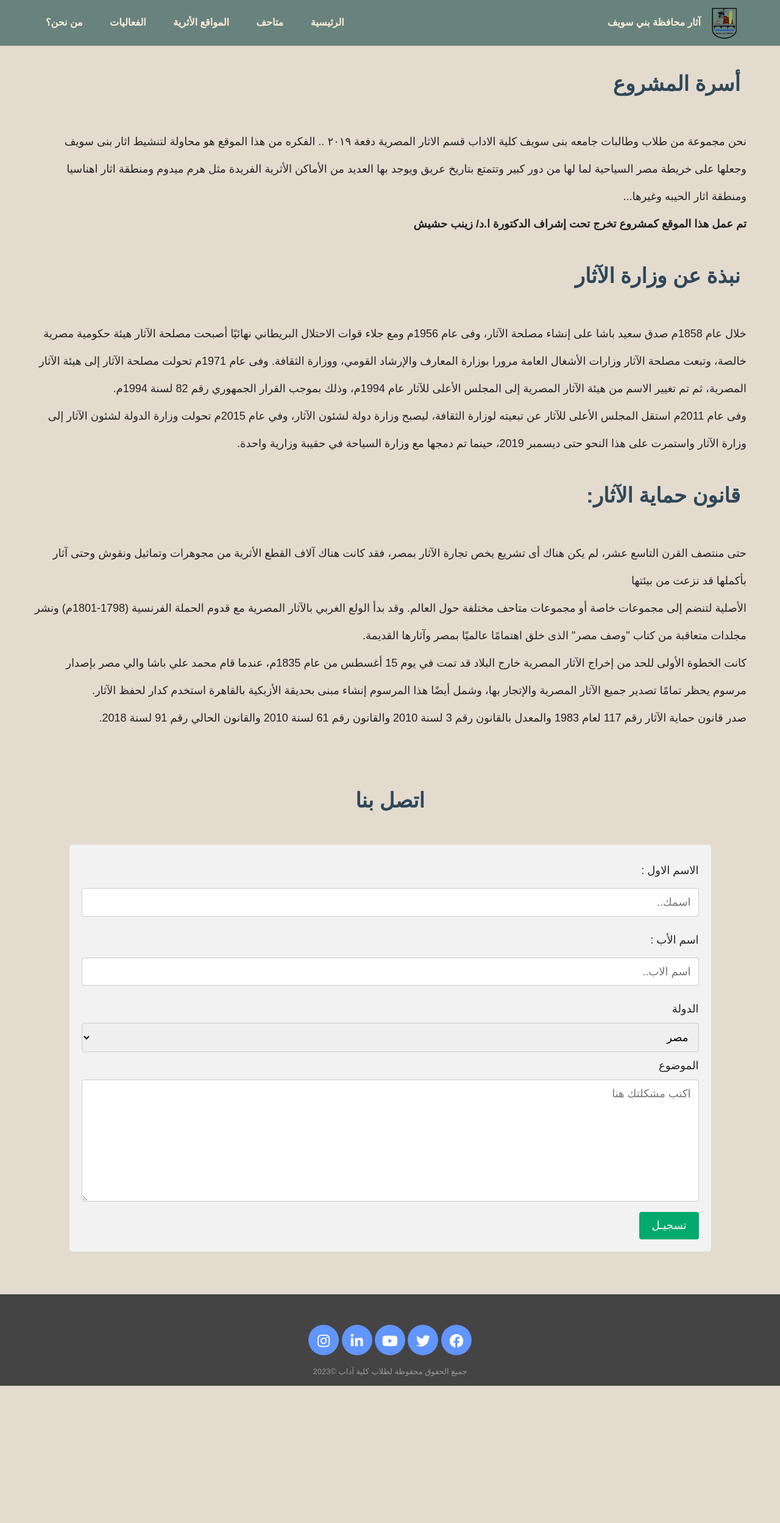
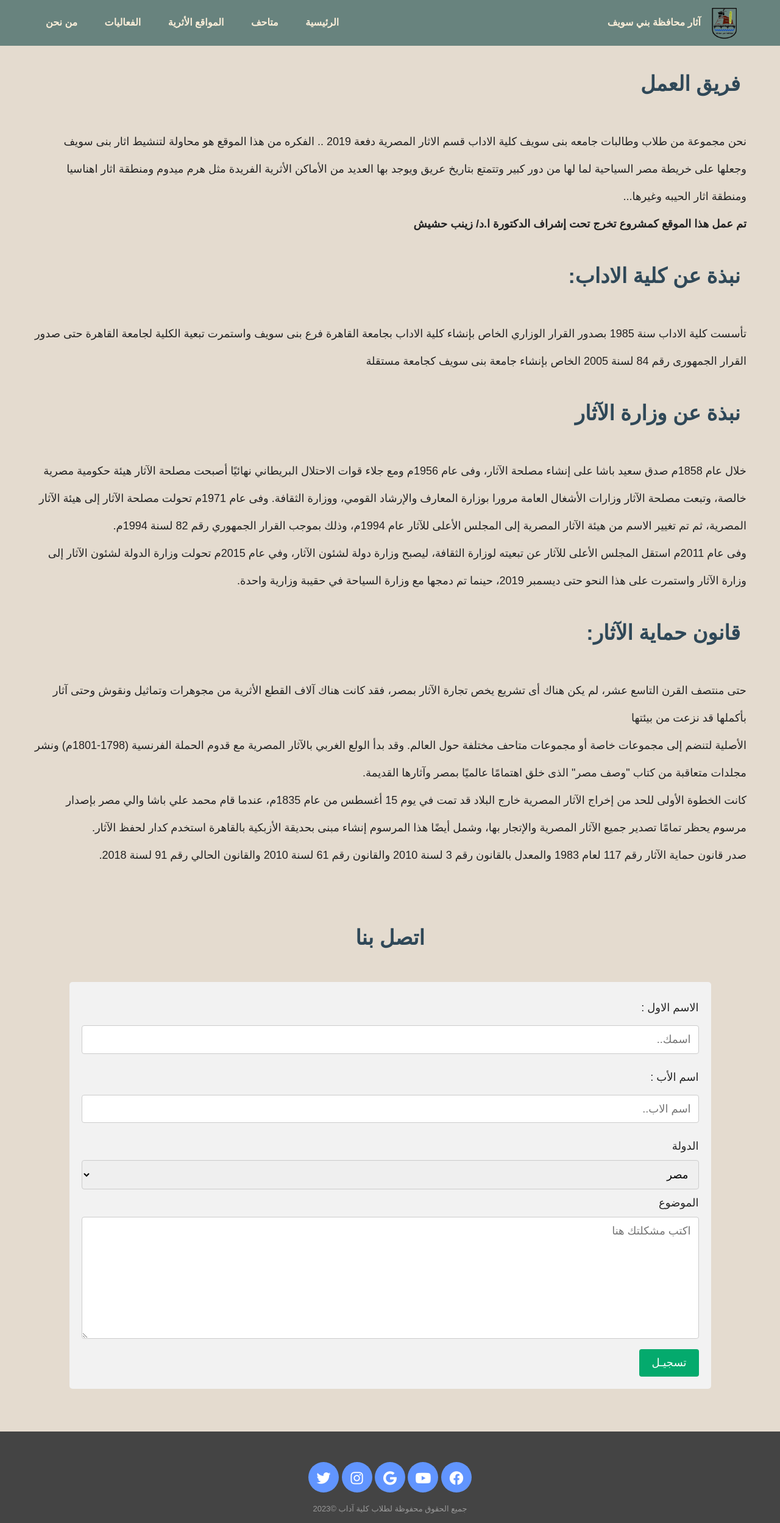
Before and after one commit to abdoBadawy74/beni-seuf-remians, a plain HTML site: page about.html in a window 1280 px wide. Shown: the whole page at 61% size. Before the commit the page ends 2272 px from the top, so only its background shows below. Drawn offline with Linux system fonts and the light colour scheme; files that its build step writes are made by us from their sources.

Commit message:
last update

```diff
--- a/about.html
+++ b/about.html
@@ -31,7 +31,7 @@
                             <li><a class="header-link" href="museum.html">متاحف</a></li>
                             <li><a class="header-link" href="locations.html">المواقع الأثرية</a></li>
                             <li><a class="header-link" href="news.html">الفعاليات</a></li>
-                            <li><a class="header-link" href="about.html">من نحن؟</a></li>
+                            <li><a class="header-link" href="about.html">من نحن</a></li>
                         </ul>
                         <button class="toggle-menu">
                             <span></span>
@@ -46,12 +46,16 @@
         <div class="about">
             <div class="container">
                 <div class="about-content">
-                    <h2>أسرة المشروع</h2>
+                    <h2>فريق العمل</h2>
                     <span>
-                        نحن مجموعة من طلاب وطالبات جامعه بنى سويف كلية الاداب قسم الاثار المصرية دفعة ٢٠١٩ .. الفكره من هذا الموقع هو محاولة لتنشيط اثار بنى سويف وجعلها على خريطة مصر السياحية لما لها من دور كبير وتتمتع بتاريخ عريق ويوجد بها العديد من الأماكن الأثرية الفريدة مثل هرم ميدوم ومنطقة اثار اهناسيا ومنطقة اثار الحيبه وغيرها...
+                        نحن مجموعة من طلاب وطالبات جامعه بنى سويف كلية الاداب قسم الاثار المصرية دفعة 2019 .. الفكره من هذا الموقع هو محاولة لتنشيط اثار بنى سويف وجعلها على خريطة مصر السياحية لما لها من دور كبير وتتمتع بتاريخ عريق ويوجد بها العديد من الأماكن الأثرية الفريدة مثل هرم ميدوم ومنطقة اثار اهناسيا ومنطقة اثار الحيبه وغيرها...
 
                     <br>
                     <strong> تم عمل هذا الموقع كمشروع تخرج تحت إشراف الدكتورة ا.د/ زينب حشيش</strong>
+                    </span>
+                    <h2>نبذة عن كلية الاداب:</h2>
+                    <span>
+                        تأسست كلية الاداب سنة 1985 بصدور القرار الوزاري الخاص بإنشاء كلية الاداب بجامعة القاهرة فرع بنى سويف واستمرت تبعية الكلية لجامعة القاهرة حتى صدور القرار الجمهورى رقم 84 لسنة 2005 الخاص بإنشاء جامعة بنى سويف كجامعة مستقلة
                     </span>
                     <h2>نبذة عن وزارة الآثار</h2>
                     <span>خلال عام 1858م صدق سعيد باشا على إنشاء مصلحة الآثار، وفى عام 1956م ومع جلاء قوات الاحتلال البريطاني نهائيًا أصبحت مصلحة الآثار هيئة حكومية مصرية خالصة، وتبعت مصلحة الآثار وزارات الأشغال العامة مرورا بوزارة المعارف والإرشاد القومي، ووزارة الثقافة. وفى عام 1971م تحولت مصلحة الآثار إلى هيئة الآثار المصرية، ثم تم تغيير الاسم من هيئة الآثار المصرية إلى المجلس الأعلى للآثار عام 1994م، وذلك بموجب القرار الجمهوري رقم 82 لسنة 1994م.
@@ -105,11 +109,11 @@
                     <div class="footer-content">
                         <div class="footer-links">
                             <ul class="footer-list">
-                                <li><a href="#" target="_blank"><i class="fab fa-facebook"></i></a></li>
+                                <li><a href="https://www.facebook.com/BSUUniv?mibextid=ZbWKwL" target="_blank"><i class="fab fa-facebook"></i></a></li>
+                                <li><a href="https://www.youtube.com/channel/UCEmwW2fgdlPqQeRg2qqwS_Q" target="_blank"><i class="fab fa-youtube"></i></a></li>
+                                <li><a href="https://www.arts.bsu.edu.eg/index.aspx" target="_blank"><i class="fa-brands fa-google"></i></i></a></li>
+                                <li><a href="#" target="_blank"><i class="fab fa-instagram"></i></a></li>
                                 <li><a href="#" target="_blank"><i class="fab fa-twitter"></i></a></li>
-                                <li><a href="#" target="_blank"><i class="fab fa-youtube"></i></a></li>
-                                <li><a href="#" target="_blank"><i class="fab fa-linkedin-in"></i></a></li>
-                                <li><a href="#" target="_blank"><i class="fab fa-instagram"></i></a></li>
                                 <!-- <li><a href="#" target="_blank"><i class="fab fa-google-plus-g"></i></a></li> -->
                             </ul>
                             <p class="copy-rights">جميع الحقوق محفوظة لطلاب كلية آداب &copy;2023</p>
```
Also changed, not shown: index.html (+2 -1 lines), location1.html (+2 -1 lines), location2.html (+2 -1 lines), location3.html (+2 -1 lines), location4.html (+2 -1 lines), location5.html (+2 -1 lines), location6.html (+2 -1 lines), locations.html (+2 -1 lines), museum.html (+2 -1 lines), news.html (+3 -3 lines), 1 other file.
